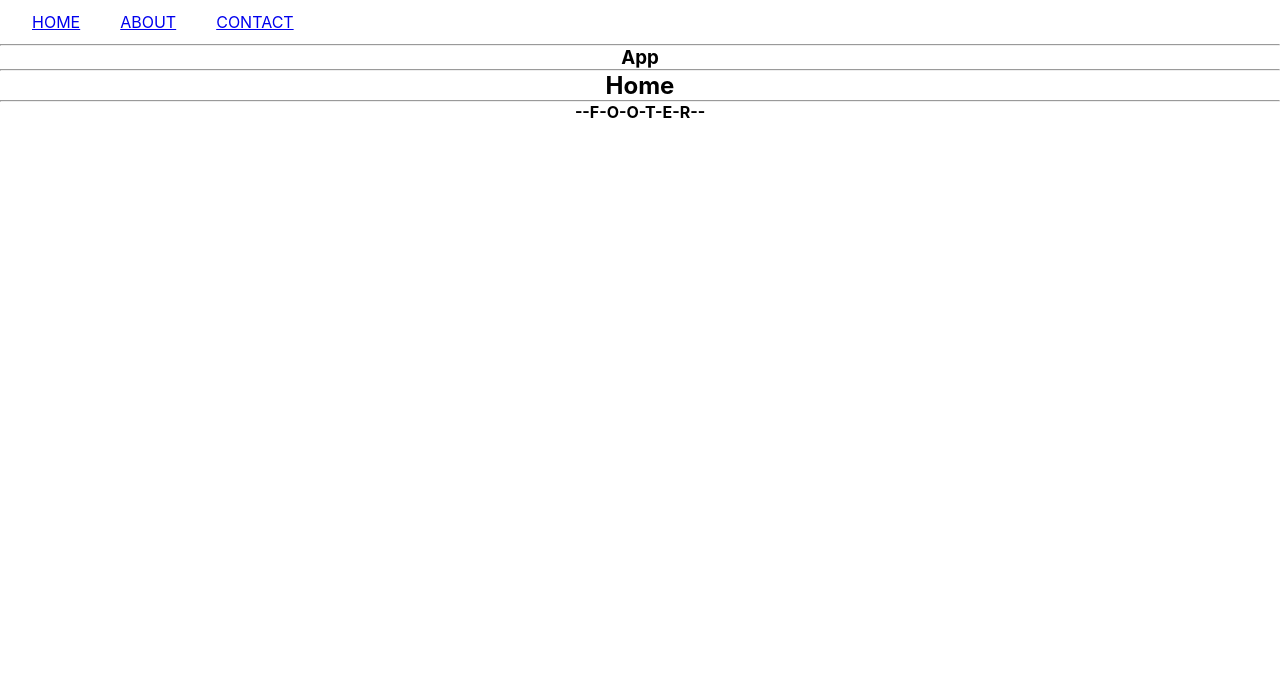
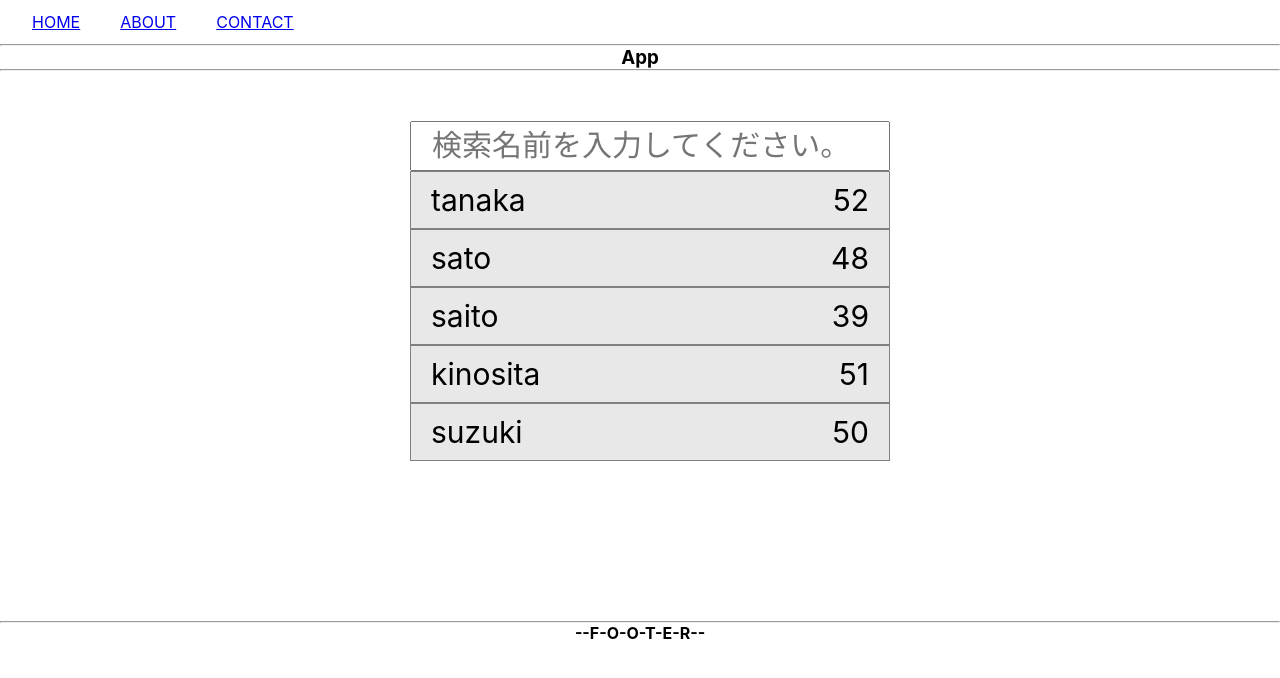
Before and after one commit to jini-labs-2/react-ts-practice, a React (Create React App) app: page /home in a window 1280 px wide. Shown: the top 678 px of the page. Built offline with nearby package versions, Linux system fonts and the light colour scheme.

Commit message:
bad case

```diff
--- a/src/index.css
+++ b/src/index.css
@@ -17,3 +17,37 @@ code {
   font-family: source-code-pro, Menlo, Monaco, Consolas, 'Courier New',
     monospace;
 }
+
+
+.container {
+  margin-top: 50px;
+  display: flex;
+  align-items: center;;
+  justify-content: center;
+}
+.search-container {
+  display: flex;
+  flex-direction: column;
+  width: 100%;
+  height: 500px;
+  padding-left: 20px;
+  font-size: 30px;
+  width: 500px;
+}
+.search-container input {
+  width: 100%;
+  height: 50px;
+  padding-left: 20px;
+  font-size: 30px;
+}
+
+.search-container ul li {
+  border: 1px solid gray;
+  font-size: 30px;
+  list-style: none;
+  border-typ: none;
+  background: rgb(232, 232, 232);
+  display: flex;
+  justify-content: space-between;;
+  padding: 10px 20px;
+}
--- a/src/pages/Home.tsx
+++ b/src/pages/Home.tsx
@@ -1,11 +1,51 @@
-import React from 'react'
+import React, { useEffect, useState } from 'react'
+
+interface User {
+  name: string;
+  age: string;
+};
+
+function fetchDataFromServer(value: string) {
+  console.log("fetch data.!");
+  const users: User[] = [
+    { name: "tanaka", age: "52" },
+    { name: "sato", age: "48" },
+    { name: "saito", age: "39" },
+    { name: "kinosita", age: "51" },
+    { name: "suzuki", age: "50" },
+  ];
+
+  return users.filter(user => user.name.includes(value))
+}
 
 const Home = () => {
+  const [input, setInput] = useState("");
+  const [fetched, setFetched] = useState<User[]>([]);
+
+  useEffect(() => {
+    const users = fetchDataFromServer(input);
+    setFetched(users);
+  }, [input])
+
   return (
-    <div>
-     <h2 style={{textAlign: 'center'}}>Home</h2>
+    <div className='container'>
+      <div className='search-container'>
+        <input
+          placeholder='検索名前を入力してください。'
+          value={input}
+          onChange={(event) => setInput(event.target.value)}
+        />
+        <ul>
+          {fetched.map((user) => (
+            <li key={user.name}>
+              <span> {user.name} </span>
+              <span> {user.age} </span>
+            </li>
+          ))}
+        </ul>
+      </div>
     </div>
-  )
+  );
 }
 
 export default Home
```
